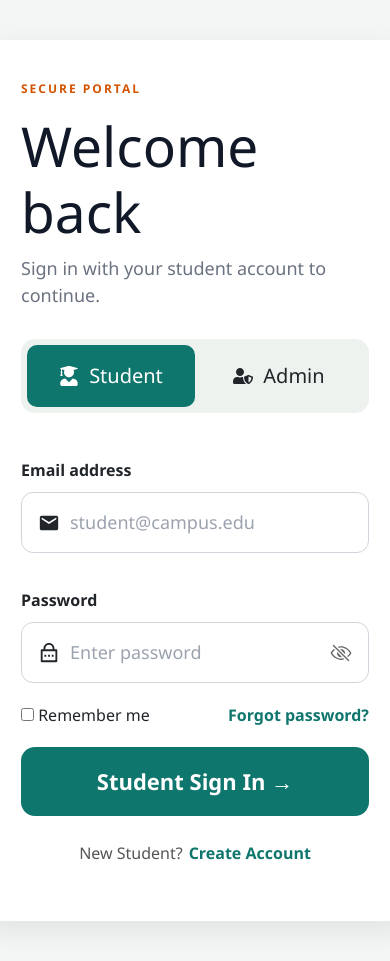
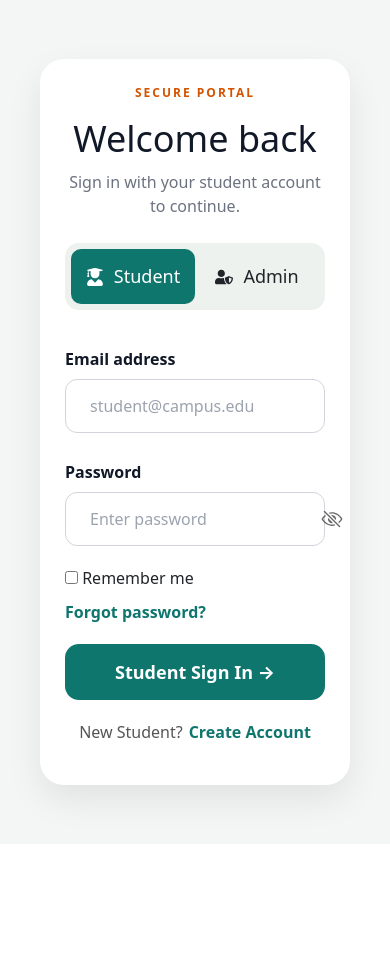
Before and after one commit to daya-anil-s/campus-complaint-management-system, a React app in the folder frontend/: page / in a window 390 px wide. After the commit the page ends 844 px from the top, so only its background shows below. Built offline with nearby package versions, Linux system fonts and the light colour scheme; the HTML template or start-up script is replaced by a standard one.

Commit message:
Updated login and register page styling

```diff
--- a/frontend/src/App.css
+++ b/frontend/src/App.css
@@ -1,3 +1,4 @@
+css
 *{
   margin:0;
   padding:0;
@@ -14,12 +15,14 @@
   padding:40px;
 }
 
-.login-card{
-  width:600px;
+.login-card,
+.register-card{
+  width:650px;
+  max-width:100%;
   background:white;
-  padding:40px;
-  border-radius:20px;
-  box-shadow:0 10px 30px rgba(0,0,0,0.08);
+  padding:35px;
+  border-radius:24px;
+  box-shadow:0 15px 35px rgba(0,0,0,0.08);
 }
 
 .portal-text{
@@ -28,18 +31,24 @@
   font-weight:bold;
   letter-spacing:2px;
   margin-bottom:15px;
+  text-align:center;
+  text-transform:uppercase;
 }
 
-.login-card h1{
-  font-size:55px;
+.login-card h1,
+.register-card h1{
+  font-size:48px;
   margin-bottom:10px;
   color:#111827;
+  text-align:center;
 }
 
-.subtitle{
+.subtitle,
+.register-subtitle{
   color:#6b7280;
-  margin-bottom:30px;
-  font-size:18px;
+  margin-bottom:25px;
+  font-size:16px;
+  text-align:center;
 }
 
 .role-switch{
@@ -47,21 +56,22 @@
   background:#eef2ee;
   border-radius:14px;
   padding:6px;
-  margin-bottom:30px;
+  margin-bottom:25px;
 }
 
 .role-switch button{
   flex:1;
   border:none;
   background:transparent;
-  padding:16px;
-  font-size:20px;
+  padding:14px;
+  font-size:18px;
   cursor:pointer;
   border-radius:10px;
   display:flex;
   justify-content:center;
   align-items:center;
   gap:10px;
+  transition:0.3s;
 }
 
 .role-switch .active{
@@ -71,9 +81,10 @@
 
 label{
   display:block;
-  margin-bottom:10px;
-  margin-top:15px;
+  margin-bottom:8px;
+  margin-top:12px;
   font-weight:600;
+  color:#111827;
 }
 
 .input-box{
@@ -81,8 +92,8 @@ label{
   align-items:center;
   border:1px solid #d1d5db;
   border-radius:12px;
-  padding:16px;
-  margin-bottom:20px;
+  padding:14px;
+  margin-bottom:15px;
   background:white;
 }
 
@@ -91,7 +102,7 @@ label{
   border:none;
   outline:none;
   padding-left:10px;
-  font-size:18px;
+  font-size:16px;
   background:transparent;
   color:#111827;
 }
@@ -113,53 +124,50 @@ label{
   font-weight:600;
 }
 
-.login-btn{
+.login-btn,
+.register-btn{
   width:100%;
   background:#0f766e;
   color:white;
   border:none;
-  padding:18px;
+  height:56px;
   border-radius:14px;
-  font-size:22px;
-  font-weight:bold;
+  font-size:18px;
+  font-weight:700;
   cursor:pointer;
   transition:0.3s;
 }
 
-.login-btn:hover{
+.login-btn:hover,
+.register-btn:hover{
   background:#115e59;
+  transform:translateY(-2px);
 }
 
-.footer-text{
+.footer-text,
+.register-footer{
   text-align:center;
-  margin-top:25px;
+  margin-top:20px;
   color:#555;
 }
 
-.footer-text a{
+.footer-text a,
+.register-footer a{
   color:#0f766e;
   text-decoration:none;
   font-weight:bold;
 }
 
-/* Eye Icon */
-
-.eye-icon{
-  cursor:pointer;
-  display:flex;
-  align-items:center;
-  justify-content:center;
-  color:#555;
+.footer-text a:hover,
+.register-footer a:hover{
+  text-decoration:underline;
 }
 
-.eye-icon:hover{
-  color:#0f766e;
-}
 .error-text{
   color:#dc2626;
   font-size:14px;
   font-weight:600;
-  margin-top:-10px;
+  margin-top:-8px;
   margin-bottom:12px;
   padding-left:5px;
 }
@@ -169,8 +177,68 @@ label{
   color:#666;
   display:flex;
   align-items:center;
+  justify-content:center;
 }
 
 .eye-icon:hover{
   color:#0f766e;
 }
+
+/* Register Page */
+
+.register-input{
+  width:100%;
+  height:54px;
+  border:1px solid #d1d5db;
+  border-radius:12px;
+  outline:none;
+  padding:0 15px;
+  font-size:16px;
+  background:white;
+  transition:0.3s;
+}
+
+.register-input:focus{
+  border-color:#0f766e;
+  box-shadow:0 0 0 3px rgba(15,118,110,0.12);
+}
+
+.form-group{
+  margin-bottom:16px;
+}
+
+.form-row{
+  display:flex;
+  gap:16px;
+}
+
+.form-row > div{
+  flex:1;
+}
+
+/* Responsive */
+
+@media(max-width:768px){
+
+  .login-card,
+  .register-card{
+    width:100%;
+    padding:25px;
+  }
+
+  .login-card h1,
+  .register-card h1{
+    font-size:36px;
+  }
+
+  .form-row{
+    flex-direction:column;
+    gap:0;
+  }
+
+  .options{
+    flex-direction:column;
+    gap:10px;
+    align-items:flex-start;
+  }
+}
```
Also changed, not shown: 1 other file (tests, documents, lock files or other folders).
